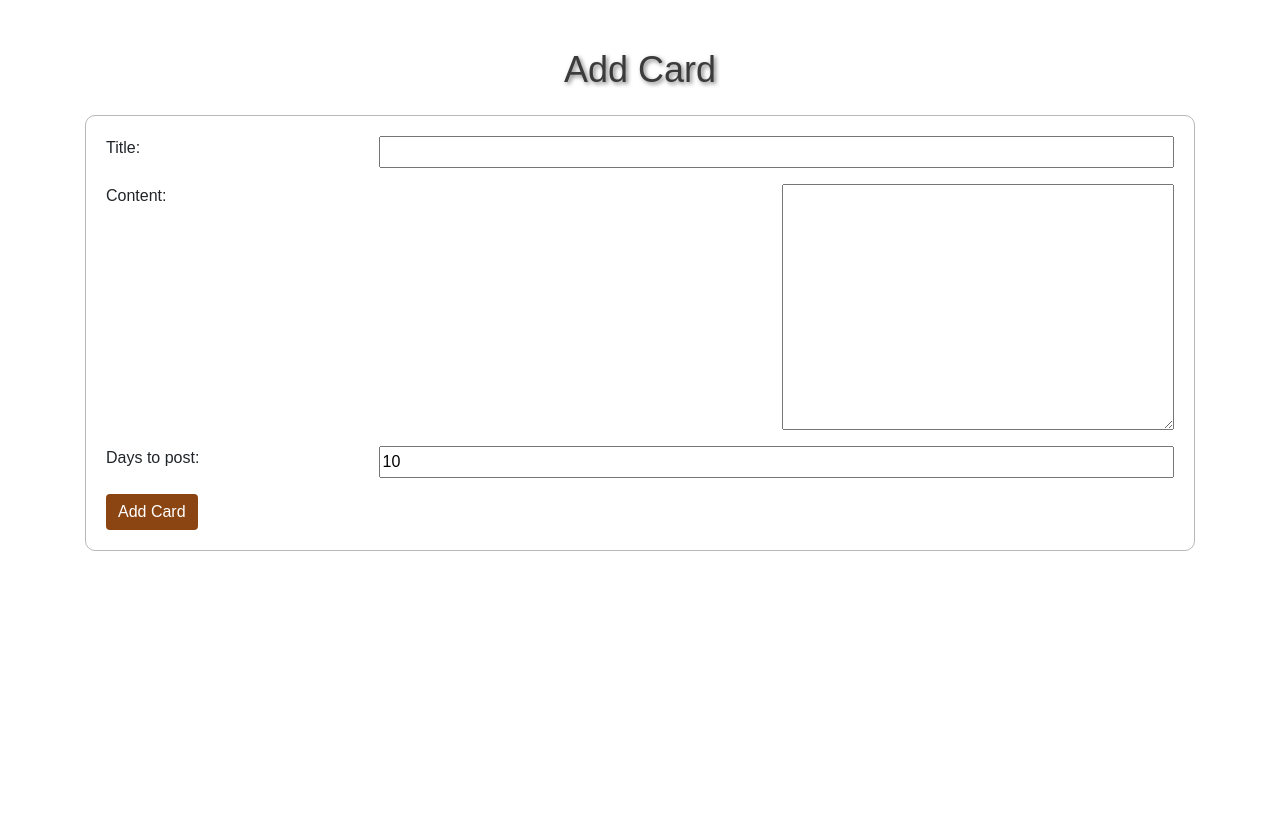
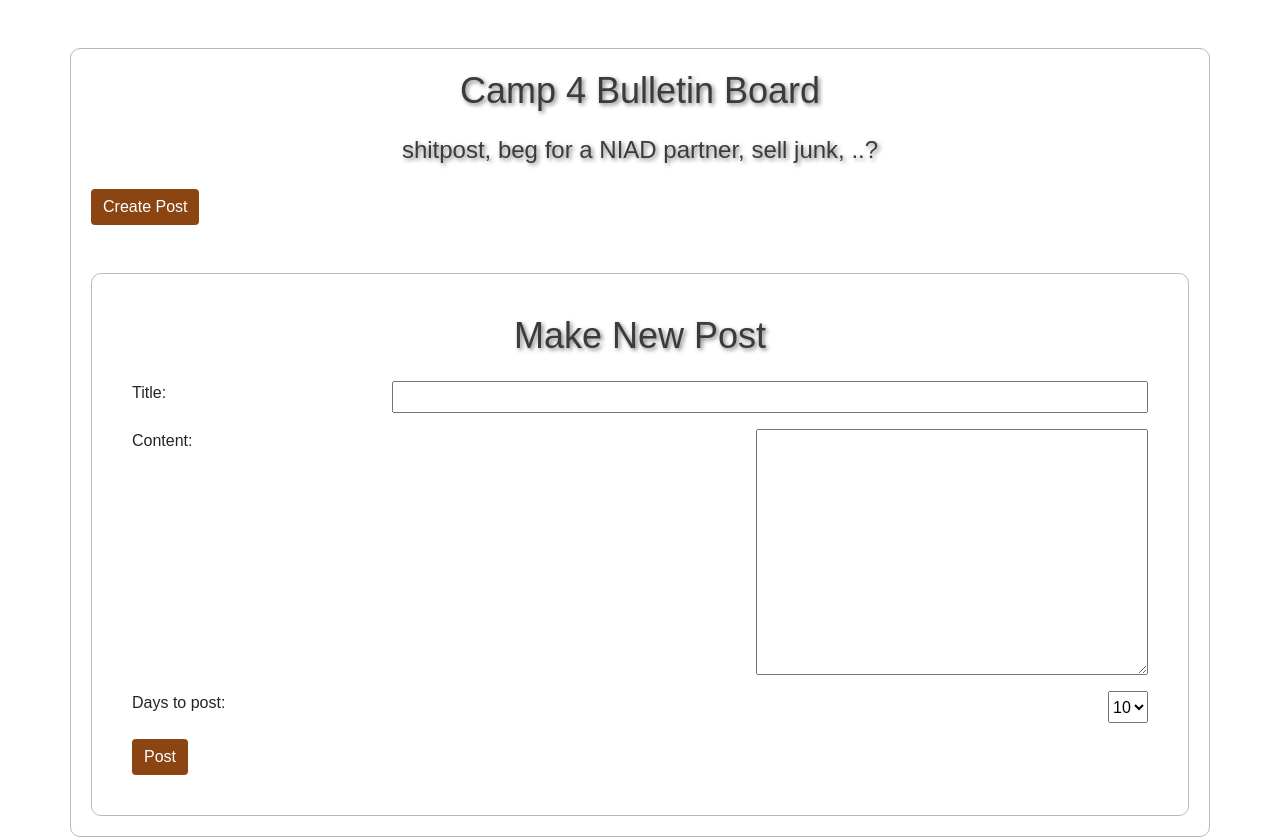
Before and after one commit to mmc102/camp4board, a Django app: page /add_card/ in a window 1280 px wide. Before the commit the page ends 551 px from the top, so only its background shows below. Run offline with Django 4.2, Linux system fonts and the light colour scheme; some libraries are stand-ins or nearby versions.

Commit message:
more work

```diff
--- a/camp4board/cards/models.py
+++ b/camp4board/cards/models.py
@@ -1,7 +1,7 @@
 from django.db import models
 from django.utils import timezone
 from datetime import timedelta
-from django.core.validators import MinValueValidator, MaxValueValidator
+from django.core.validators import MinValueValidator,MaxValueValidator
 
 class Card(models.Model):
     title = models.CharField(max_length=200)
@@ -13,6 +13,7 @@ class Card(models.Model):
                 MaxValueValidator(14),
             ],
             default=10,
+            choices=[(i,str(i)) for i in range(0,11)],
         )
     @property
     def expiration_date(self):
--- /dev/null
+++ b/camp4board/cards/templates/base.html
@@ -0,0 +1,32 @@
+{% load bootstrap4 %}
+<!DOCTYPE html>
+<html>
+    <head>
+        <title>Camp 4 Bulletin Board</title>
+        <script src="https://code.jquery.com/jquery-3.6.0.min.js"></script>
+        {% bootstrap_css %}
+        {% bootstrap_javascript %}
+    </head>
+    <body>
+        <div class="container mt-5">
+            <div id="clickableDiv">
+                <h1 class="mb-4">Camp 4 Bulletin Board</h1>
+                <h3 class="mb-4">shitpost, beg for a NIAD partner, sell junk, ..?</h3>
+                <a href="{% url 'add_card' %}" class="btn btn-primary">Create Post</a>
+            </div>
+            {% block content %}{% endblock %}
+        </div>
+        <script>
+         document.addEventListener("DOMContentLoaded", function() {
+             // Get a reference to the clickable div
+             var clickableDiv = document.getElementById("clickableDiv");
+
+             // Add a click event listener to the div
+             clickableDiv.addEventListener("click", function() {
+                 // Redirect to the home page
+                 window.location.href = "/";
+             });
+         });
+        </script>
+    </body>
+</html>
--- a/camp4board/cards/templates/cards/add_card.html
+++ b/camp4board/cards/templates/cards/add_card.html
@@ -1,19 +1,17 @@
-{% load bootstrap4 %}
-<!DOCTYPE html>
-<html>
-    <head>
-        <meta charset="utf-8">
-        <meta name="viewport" content="width=device-width, initial-scale=1.0">
-        <title>Add Card</title>
-        {% bootstrap_css %}
-        {% bootstrap_javascript %}
+{% extends "base.html" %}
+{% block content %}
     <style>
         body {
             background-size: cover;
             background-repeat: no-repeat;
             font-family: "Arial", sans-serif;
         }
-
+        .container {
+            background-color: rgba(255, 255, 255, 0.8);
+            padding: 20px;
+            border: 1px solid #b8b8b8;
+            border-radius: 10px;
+        }
         h1 {
             color: #3b3b3b;
             font-size: 36px;
@@ -31,10 +29,7 @@
         form {
             background-color: rgba(255, 255, 255, 0.8);
             padding: 20px;
-             border: 1px solid #b8b8b8;
-             border-radius: 10px;
         }
-
 
         .btn-primary {
             background-color: #8b4513;
@@ -44,8 +39,6 @@
         .btn-primary:hover {
             background-color: #5a2a10;
         }
-
-
 
         /* Organize form fields in a two-column layout */
         .form-group {
@@ -64,11 +57,14 @@
             flex: 3;
         }
     </style>
-    </head>
-    <body>
     <div class="container mt-5">
-            <h1 class="mb-4">Add Card</h1>
         <form method="post">
+
+            {% if errors %}
+                {{errors}}
+            {% endif %}
+
+            <h1 class="mb-4">Make New Post</h1>
             {% csrf_token %}
             <div class="form-group">
                 {{ form.title.label_tag }}
@@ -84,8 +80,17 @@
                 {{ form.days_to_post.label_tag }}
                 {{ form.days_to_post}}
             </div>
-                <button type="submit" class="btn btn-primary">Add Card</button>
+            <button type="submit" class="btn btn-primary">Post</button>
         </form>
+        <script>document.addEventListener('DOMContentLoaded', function() {
+            const select = document.getElementById('days-to-post-select');
+            const daysToPostInput = document.querySelector('input[name="days_to_post"]'); // Update the selector to match your form structure
+
+            select.addEventListener('change', function() {
+            daysToPostInput.value = select.value;
+            });
+         });
+        </script>
     </div>
-    </body>
-</html>
+
+{% endblock %}
--- a/camp4board/cards/views.py
+++ b/camp4board/cards/views.py
@@ -19,5 +19,7 @@ def add_card(request):
         if form.is_valid():
             form.save()
             return redirect('/')
+        else:
+            return render(request, 'cards/add_card.html', {'form': form, 'errors':form.errors})
     form = CardForm()
     return render(request, 'cards/add_card.html', {'form': form})
```
Also changed, not shown: camp4board/cards/templates/cards/card_list.html (+21 -22 lines). Lines whose indentation alone changed are shown as unchanged.
